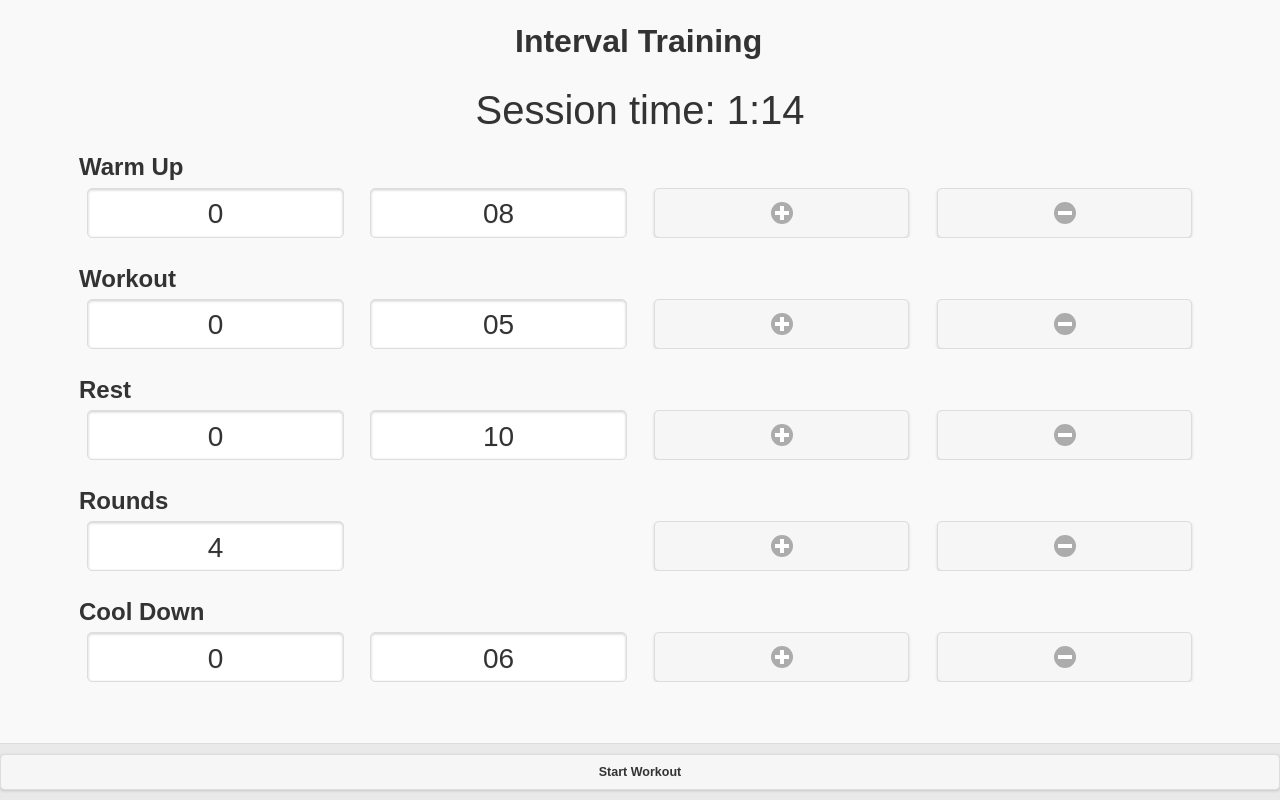
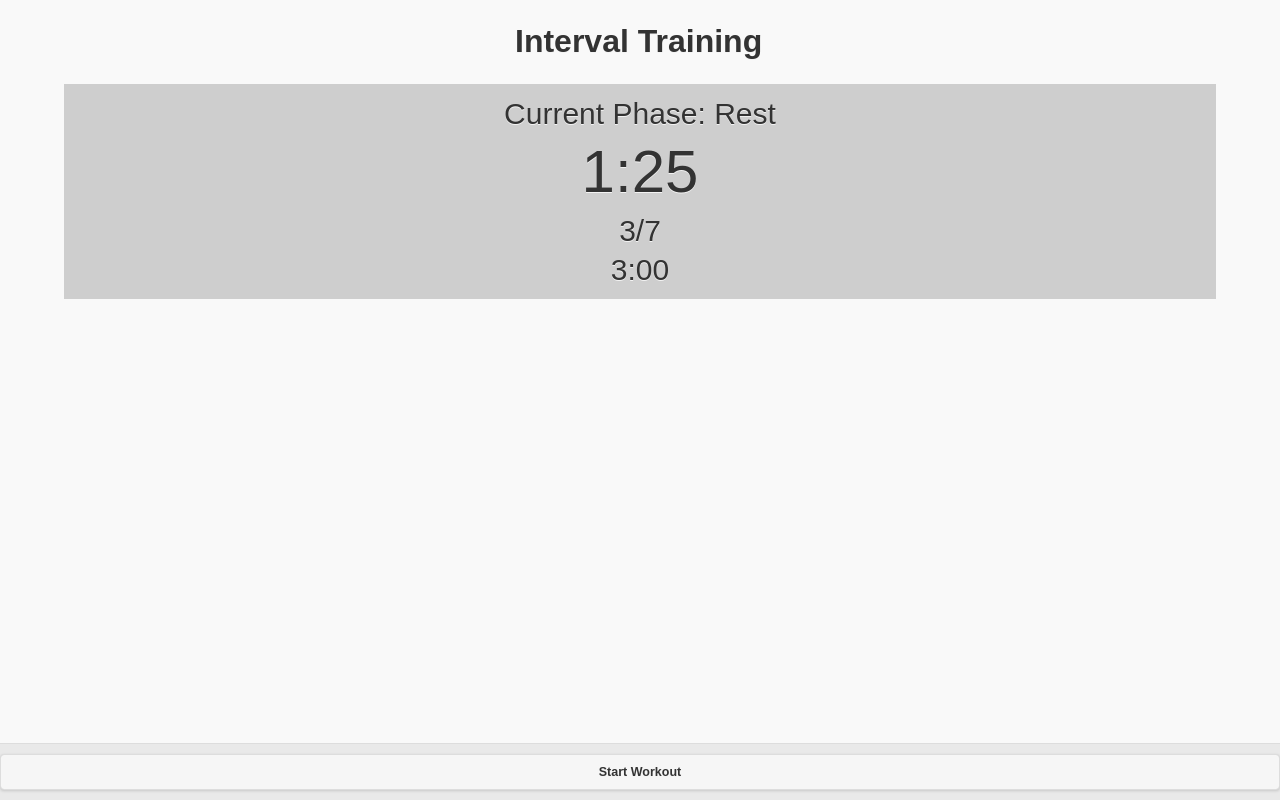
Before and after one commit to spektraldevelopment/interval-trainer, a website: page src/index.html in a window 1280 px wide. Drawn offline with nearby package versions, Linux system fonts and the light colour scheme; files that its build step writes are made by us from their sources; files whose address does not match are found by name.

Commit message:
Setup basic layout for workout view.

```diff
--- a/src/css/main.scss
+++ b/src/css/main.scss
@@ -116,8 +116,6 @@ body {
       button {
         position: relative;
         margin: 0 auto;
-//        height: 50px;
-//        width: 50px;
         width: 90%;
         height: 50px;
 
@@ -125,6 +123,31 @@ body {
           pointer-events: none;
         }
       }
+    }
+  }
+
+  #workoutScreenContainer {
+    background-color: #cecece;
+    padding: 10px;
+
+    #phaseIndicator {
+      font-size: 30px;
+      text-align: center;
+    }
+
+    #phaseCountdown {
+      font-size: 60px;
+      text-align: center;
+    }
+
+    #roundIndicator {
+      font-size: 30px;
+      text-align: center;
+    }
+
+    #totalCountdown {
+      font-size: 30px;
+      text-align: center;
     }
   }
 }
--- a/src/index.html
+++ b/src/index.html
@@ -12,7 +12,7 @@
     <section id="mainContent">
 
         <!--START SCREEN-->
-        <div id="startScreenContainer">
+        <div id="startScreenContainer" class="hide">
             <div id="sessionTime" class="time-view"></div>
             <!--Warmup container-->
             <div class="param-box">
@@ -130,7 +130,10 @@
 
         <!--WORKOUT SCREEN-->
         <div id="workoutScreenContainer">
-
+            <div id="phaseIndicator">Current Phase: Rest</div>
+            <div id="phaseCountdown">1:25</div>
+            <div id="roundIndicator">3/7</div>
+            <div id="totalCountdown">3:00</div>
         </div>
     </section>
     <footer id="mainFooter" data-role="footer" class="ui-bar ui-footer ui-bar-a" data-position="fixed">
```
Also changed, not shown: build/css/main.css, build/index.html.
